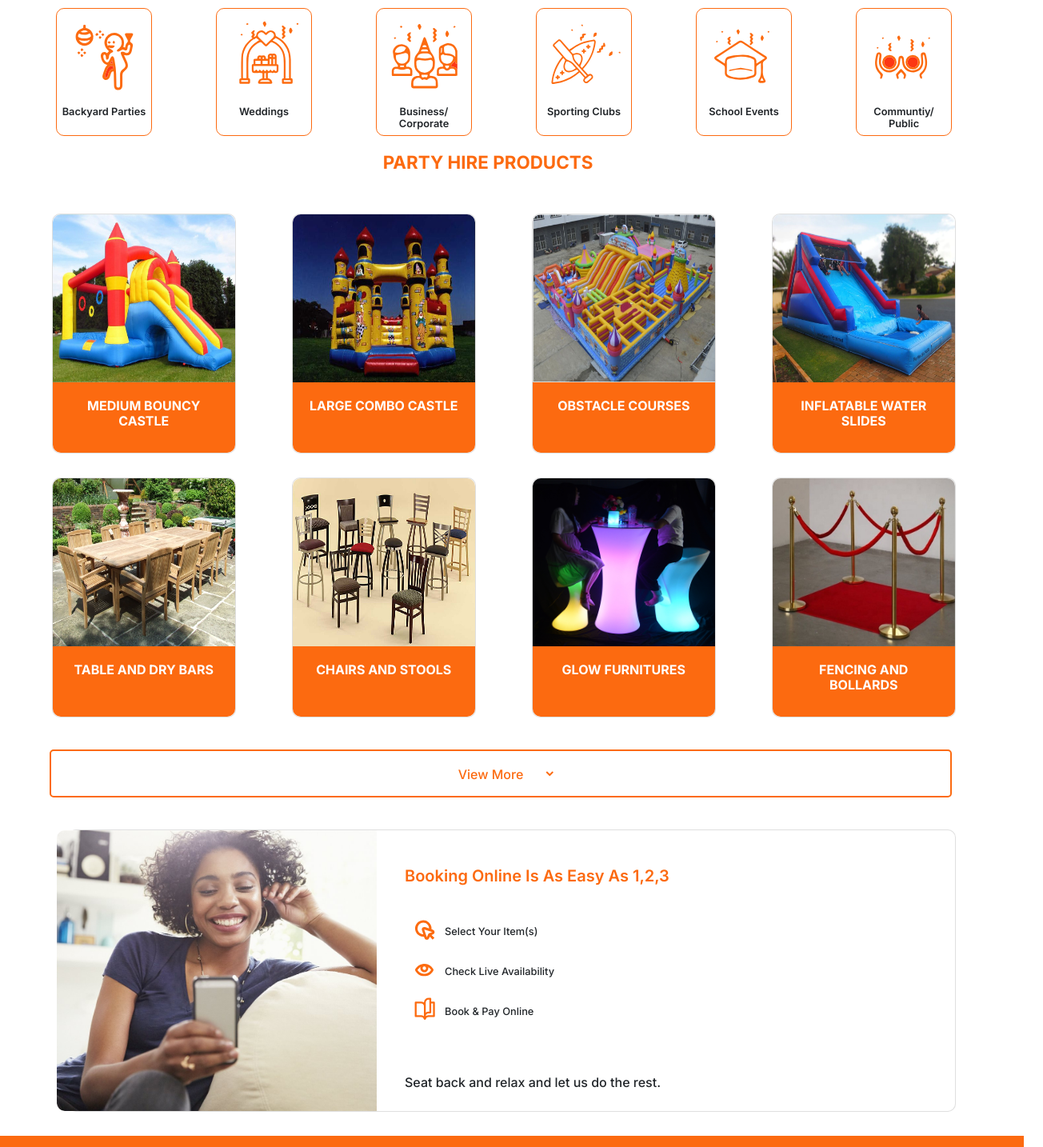
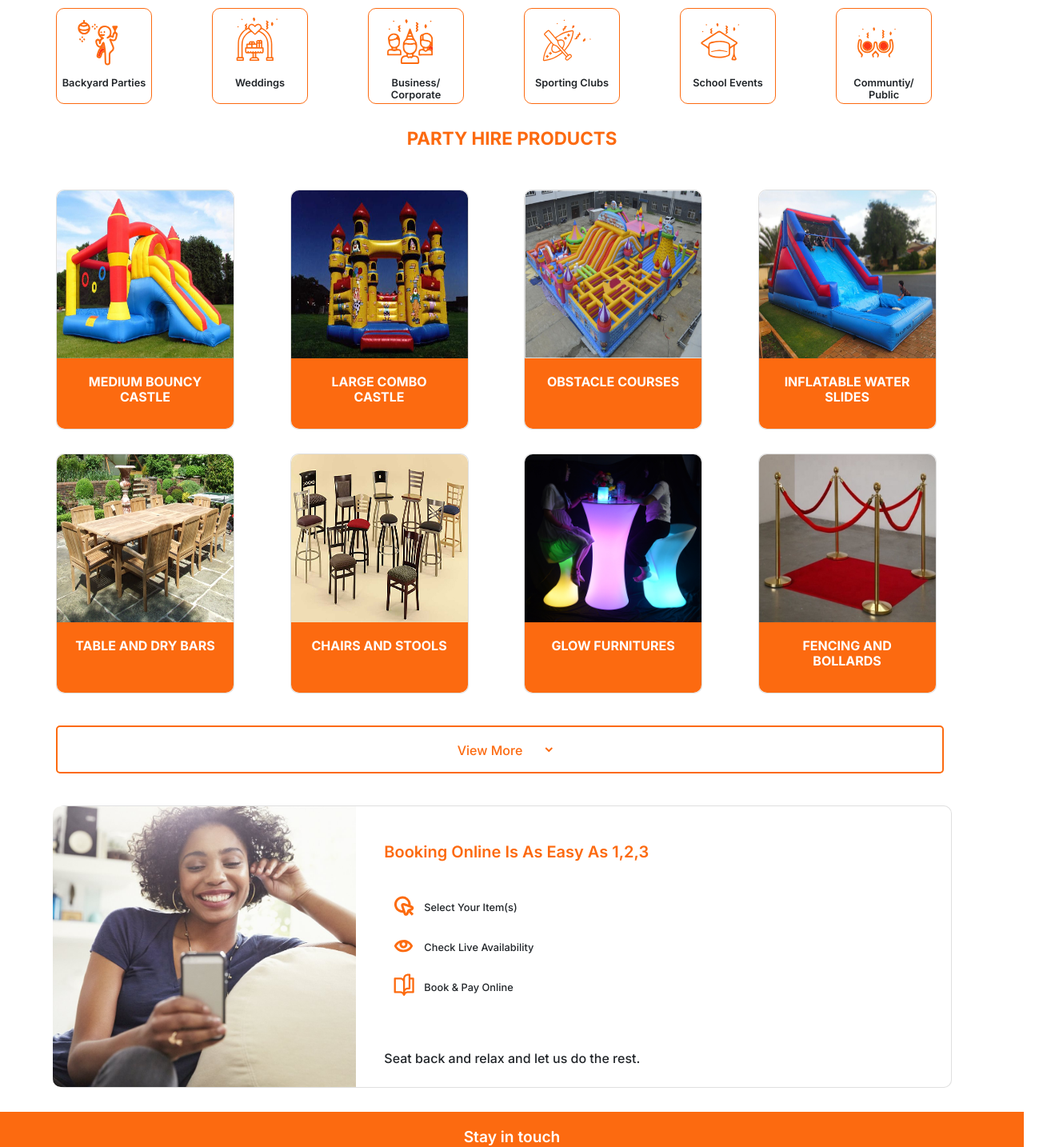
Before and after one commit to danieljohnson18/brisbane, a React (Create React App) app: page / in a window 1280 px wide. Shown: the part 602-2036 px from the top of the page at 80% size, 1304 px wide, since content can reach past the window. Built offline with nearby package versions, Linux system fonts and the light colour scheme.

Commit message:
responsiveness

```diff
--- a/src/component/Booking/Bookings.jsx
+++ b/src/component/Booking/Bookings.jsx
@@ -3,7 +3,6 @@ import React from "react";
 const Bookings = ({ Booking, See, Book, Check }) => {
   return (
     <React.Fragment>
-      <div className="container">
       <div className="booking">
         <div class="card mb-3">
           <div class="row g-0">
@@ -33,22 +32,6 @@ const Bookings = ({ Booking, See, Book, Check }) => {
           </div>
         </div>
       </div>
-      </div>
-      <div className="touch">
-        <div className="container">
-          <div className="row">
-            <div className="col stay">
-              <h2 className="stay-in"> Stay in touch</h2>
-            </div>
-          </div>
-          <div class="row justify-content-md-center">
-            <div class="col-md-auto">
-              <h3 className="content">Join our mailing list</h3>
-            </div>
-            <div class="col col-lg-2">SUBSCRIBE</div>
-          </div>
-        </div>
-      </div>
     </React.Fragment>
   );
 };
--- a/src/component/NavBar/NavBar.css
+++ b/src/component/NavBar/NavBar.css
@@ -10,6 +10,10 @@
   width: 100%;
   height: 75vh;
   background-size: cover;
+}
+
+.container {
+  padding: 0px;
 }
 
 .container .navbar {
@@ -57,87 +61,19 @@
   color: #fff;
 }
 
-.products .container {
-  margin-left: 40px;
+.booking {
+  border-radius: 20px;
+  margin-bottom: 30px;
+  padding-right: 20px;
 }
 
-.products .row {
-  width: 1200px;
-}
-
-.products .party-hire {
-  color: #fc6a10;
-  margin-top: 20px;
-  margin-bottom: 20px;
-  font-size: 1.4rem;
-  font-weight: 700;
-}
-
-.products .card {
-  margin-top: 30px;
-  border-radius: 10px;
-  margin-left: 10px;
-  margin-right: 10px;
-  height: 300px;
-  width: 85%;
-}
-
-.products .card-img-top {
-  height: 210px;
-  border-radius: 10px 10px 0 0;
-}
-
-.products .card-body {
-  background-color: #fc6a10;
-  color: #fff;
-  border-radius: 0 0 10px 10px;
-}
-
-.products .card-title {
-  font-size: 1rem;
-  font-weight: 700;
-}
-
-.view-more .row {
-  width: 1160px;
-}
-
-.view-more .col {
-  border: 2px solid #fc6a10;
-  border-radius: 5px;
-  margin-top: 40px;
-  margin-left: 22px;
-  margin-right: 10px;
-  width: 100%;
-  margin-bottom: 40px;
-}
-
-.view {
-  font-size: 1rem;
-  color: #fc6a10;
-  padding: 20px;
-  margin-bottom: 0px;
-  display: inline;
-}
-
-.products i {
-  padding: 20px 20px 20px 5px;
-  width: 20px;
-  color: #fc6a10;
-}
-
-.container .booking {
-  border-radius: 20px;
-  margin-bottom: 30px;
+.booking .row {
+  padding-left: 10px;
 }
 
 .booking .card {
   border-radius: 10px;
   padding: 0px;
-}
-
-.booking .row {
-  width: 1200px;
 }
 
 .booking .col-md-4 {
--- a/src/component/NavBar/NavBar.jsx
+++ b/src/component/NavBar/NavBar.jsx
@@ -29,7 +29,7 @@ const NavBar = ({
   return (
     <React.Fragment>
       <header className="header">
-        <div className="container-fluid">
+        <div className="container-fluid mx-4">
           <nav className="navbar navbar-expand-lg navbar-light ">
             <div className="container-fluid">
               <a class="navbar-brand branding" href="#"></a>
@@ -91,6 +91,7 @@ const NavBar = ({
         </div>
       </header>
 
+      <div className="container">
         <Services
           Weddings={Weddings}
           Business={Business}
@@ -110,8 +111,24 @@ const NavBar = ({
           Fencing={Fencing}
           Chair={Chair}
         />
+        <Bookings Booking={Booking} Check={Check} See={See} Book={Book} />
+      </div>
+      <div className="touch">
+        <div className="container">
+          <div className="row">
+            <div className="col stay">
+              <h2 className="stay-in"> Stay in touch</h2>
+            </div>
+          </div>
+          <div class="row justify-content-md-center">
+            <div class="col-md-auto">
+              <h3 className="content">Join our mailing list</h3>
+            </div>
+            <div class="col col-lg-2">SUBSCRIBE</div>
+          </div>
+        </div>
+      </div>
 
-      <Bookings Booking={Booking} Check={Check} See={See} Book={Book} />
       <Footer />
     </React.Fragment>
   );
--- /dev/null
+++ b/src/component/Products/Products.css
@@ -0,0 +1,56 @@
+.products .party-hire {
+  color: #fc6a10;
+  margin-top: 20px;
+  margin-bottom: 20px;
+  font-size: 1.4rem;
+  font-weight: 700;
+}
+
+.products .card {
+  margin-top: 30px;
+  border-radius: 10px;
+  height: 300px;
+  width: 85%;
+}
+
+.products .card-img-top {
+  height: 210px;
+  border-radius: 10px 10px 0 0;
+}
+
+.products .card-body {
+  background-color: #fc6a10;
+  color: #fff;
+  border-radius: 0 0 10px 10px;
+}
+
+.products .card-title {
+  font-size: 1rem;
+  font-weight: 700;
+}
+
+.view-more .row {
+  padding: 0 45px 0px 15px;
+}
+
+.view-more .col {
+  border: 2px solid #fc6a10;
+  border-radius: 5px;
+  margin-top: 40px;
+  width: 100%;
+  margin-bottom: 40px;
+}
+
+.view {
+  font-size: 1rem;
+  color: #fc6a10;
+  padding: 20px;
+  margin-bottom: 0px;
+  display: inline;
+}
+
+.products i {
+  padding: 20px 20px 20px 5px;
+  width: 20px;
+  color: #fc6a10;
+}
--- a/src/component/Products/Products.jsx
+++ b/src/component/Products/Products.jsx
@@ -1,4 +1,5 @@
 import React from "react";
+import "../Products/Products.css";
 
 const Products = ({
   Medium,
@@ -12,7 +13,6 @@ const Products = ({
 }) => {
   return (
     <div className="products">
-      <div class="container">
       <h1 className="party-hire">PARTY HIRE PRODUCTS</h1>
       <div class="row">
         <div class="col-lg-3 col-md-4 col-sm-12 ">
@@ -89,7 +89,6 @@ const Products = ({
         </div>
       </div>
     </div>
-    </div>
   );
 };
 
--- a/src/component/Services/Services.css
+++ b/src/component/Services/Services.css
@@ -2,14 +2,8 @@
   margin-top: 0px;
 }
 
-.services .container {
-  margin-left: 40px;
-}
-
 .services .row {
-  margin-top: 40px;
-  margin: 0 auto;
-  width: 1200px;
+  margin-bottom: 30px;
 }
 
 .services .col {
@@ -26,7 +20,8 @@
 .services img {
   filter: invert(66%) sepia(57%) saturate(6559%) hue-rotate(354deg)
     brightness(101%) contrast(98%);
-  width: 100%;
+  width: 78%;
+  padding-left: 10px;
 }
 
 .services .card {
@@ -34,7 +29,7 @@
   border: 1px solid #fc6a10;
   border-radius: 10px;
   width: 120px;
-  height: 160px;
+  height: 120px;
 }
 
 .services .card-title {
--- a/src/component/Services/Services.jsx
+++ b/src/component/Services/Services.jsx
@@ -12,14 +12,12 @@ const Services = ({
   return (
     <div>
       <div className="services">
-        <div class="container">
         <div class="row">
           <div class="col-lg-2 col-md-4 col-sm-6 ">
             <div className="card">
               <img src={Backyard} class="card-img-top" alt="..." />
-                <div className="card-body">
               <h5 className="card-title">Backyard Parties</h5>
-                </div>
+              <div className="card-body"></div>
             </div>
           </div>
           <div class="col-lg-2 col-md-4 col-sm-6 ">
@@ -104,7 +102,6 @@ const Services = ({
   </div>*/}
       </div>
     </div>
-    </div>
   );
 };
 
```
Lines whose indentation alone changed are shown as unchanged.
